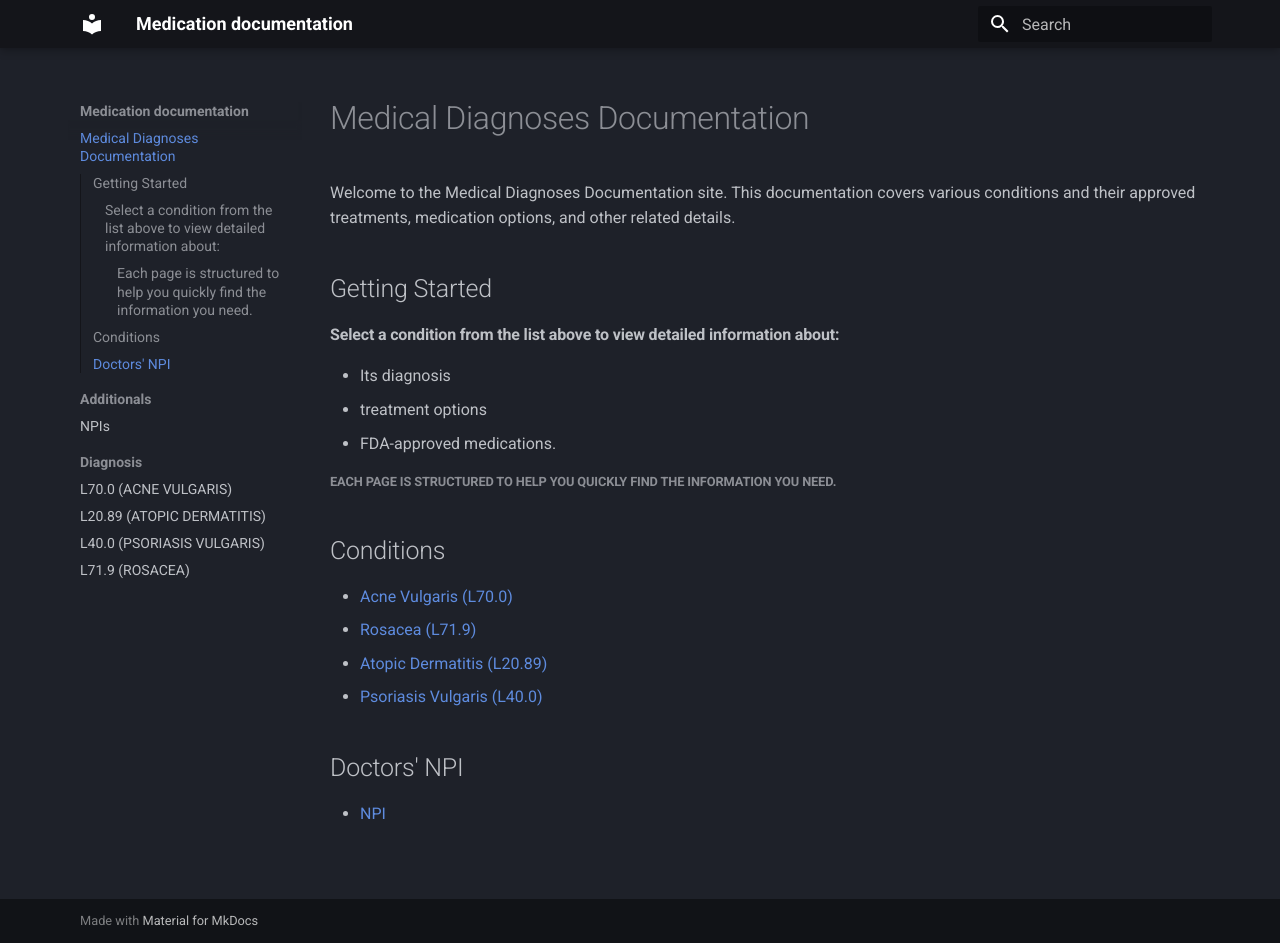
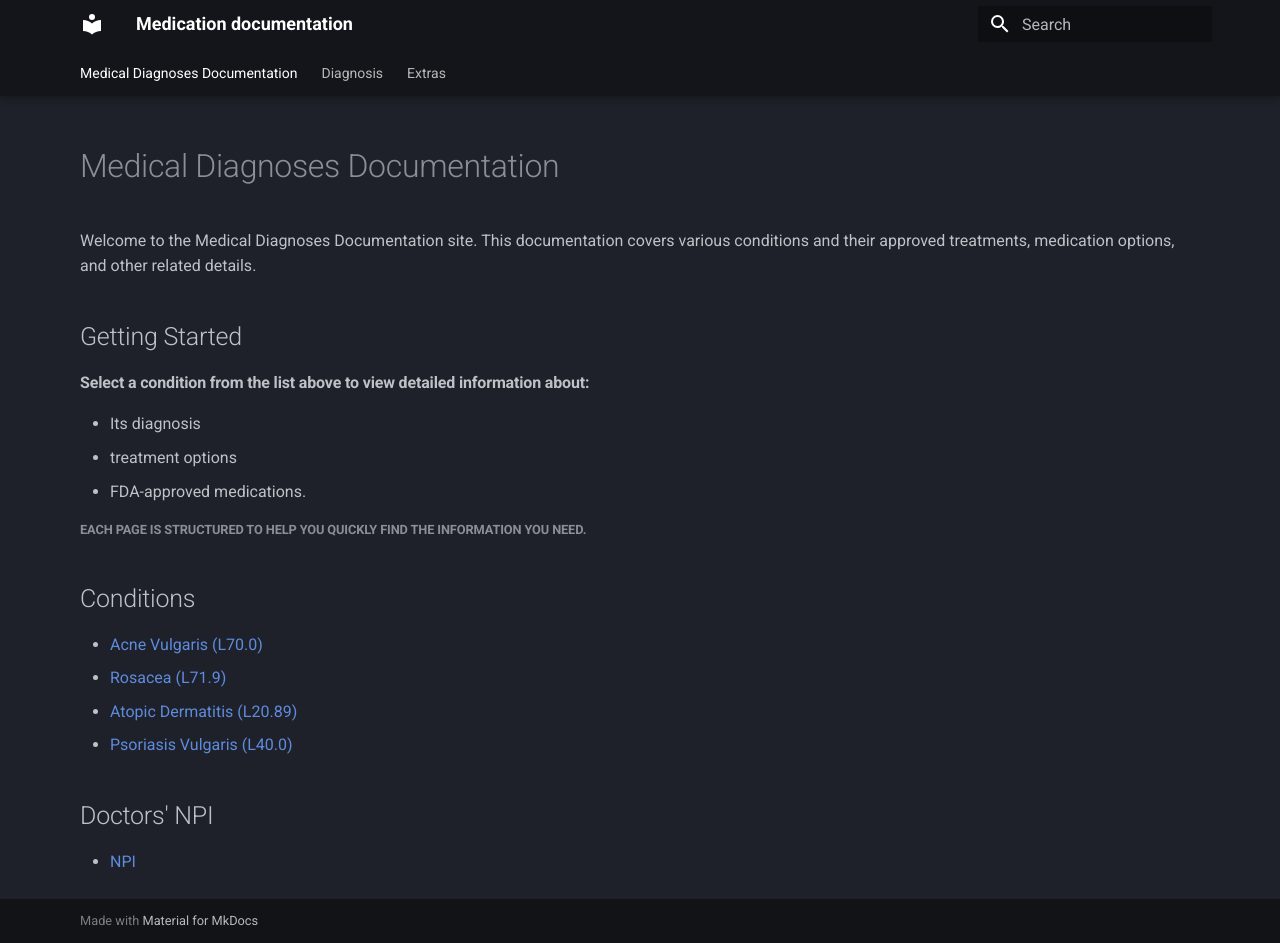
Before and after one commit to rei-cher/server-mkdocs, an MkDocs documentation site: the page built from docs/index.md, in a window 1280 px wide and 943 px high. Built offline with MkDocs 1.6.1 and Material for MkDocs 9.7.7, drawn with Linux system fonts in a browser that asks for light colours.

Commit message:
more styling

```diff
--- a/docs/index.md
+++ b/docs/index.md
@@ -18,4 +22,4 @@ Welcome to the Medical Diagnoses Documentation site. This documentation covers v
 - [Psoriasis Vulgaris (L40.0)](diagnosis/psoriasis_vulgaris.md)
 
 ## Doctors' NPI
-- [NPI](additionals/npi.md)
+- [NPI](extras/npi.md)
--- a/mkdocs.yml
+++ b/mkdocs.yml
@@ -3,8 +3,9 @@ theme:
   name: material
   features:
     - navigation.sections
+    - navigation.tabs
+    - navigation.tabs.sticky
     - navigation.indexes
-    - navigation.path
     - navigation.top
     - navigation.tracking
     - toc.integrate
```
Also changed, not shown: other parts of docs/index.md (+4 -0 lines), docs/extras/npi.md (renamed from docs/additionals/npi.md, +5 -0 lines).
